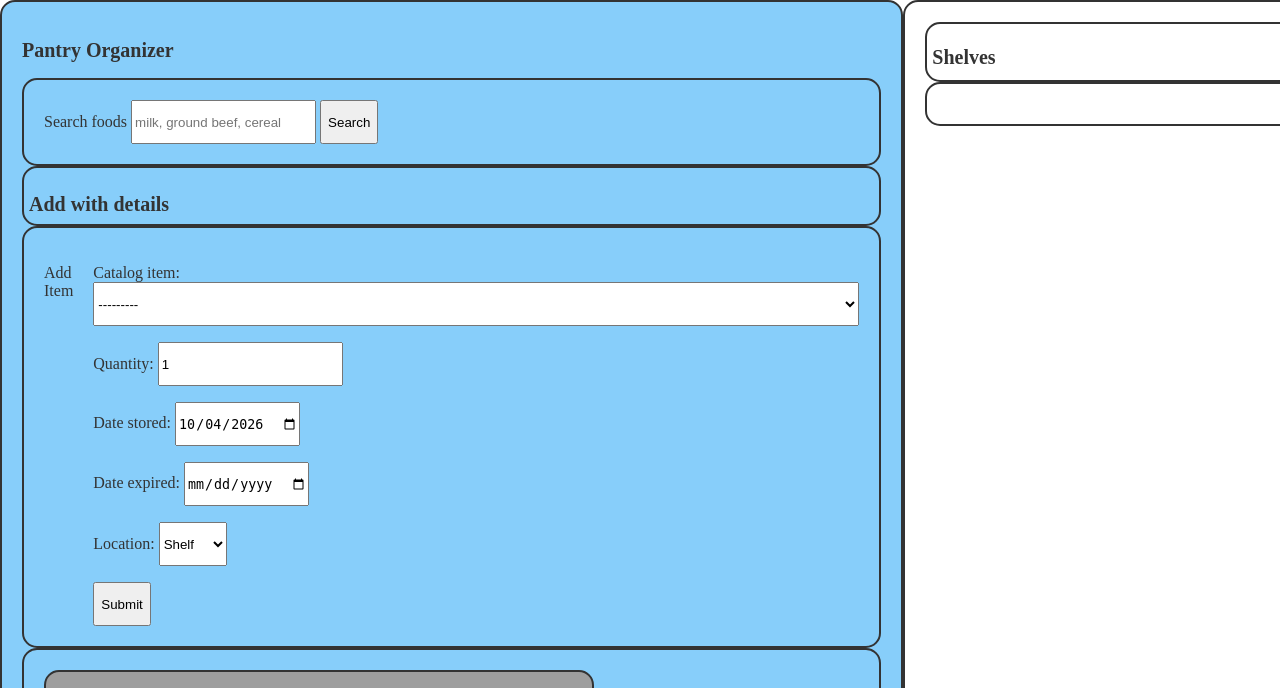
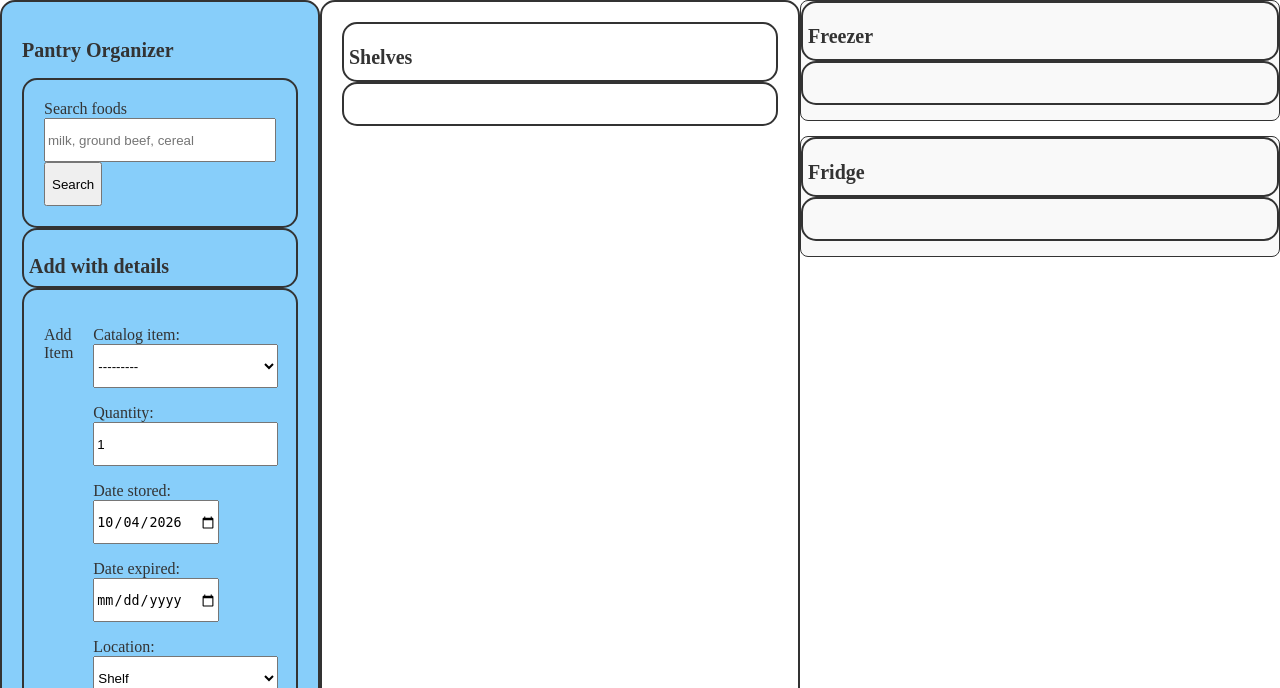
Before and after one commit to UCCS-CS4300-5300/group5-fall2026, a Django app: page / in a window 1280 px wide. Shown: the part 111-799 px from the top of the page. Run offline with Django 5.2, Linux system fonts and the light colour scheme; data comes from the database, SQL or seed files in the repository; data that the repository does not hold is empty; grey boxes are pictures that could not be loaded.

Commit message:
Finished the mobile layout and pantry item fixes

```diff
--- a/project/core/static/css/style.css
+++ b/project/core/static/css/style.css
@@ -175,11 +175,12 @@ Body Style
     height: calc(100vh - 80px);
     margin: 0;
     padding: 0;
-    overflow: hidden;
+    overflow-x: hidden;
 }
 
 .left-column {
     flex: 0 0 25%;
+    min-width: 0;
     background-color: var(--color-pantry);
     padding: var(--space-lg);
     border: 2px solid var(--color-border);
@@ -188,6 +189,7 @@ Body Style
 
 .middle-column {
     flex: 0 0 37.5%;
+    min-width: 0;
     padding: var(--space-lg);
     border: 2px solid var(--color-border);
     border-radius: var(--radius-large);
@@ -195,6 +197,7 @@ Body Style
 
 .right-column {
     flex: 0 0 37.5%;
+    min-width: 0;
     display: flex;
     flex-direction: column;
     gap: var(--space-md);
@@ -229,11 +232,10 @@ Body Style
     flex-wrap: wrap;
     gap: var(--space-md);
     padding: var(--space-lg);
-
     flex: 1 1 250px;
-
     min-height: 300px;
-    max-width: 550px;
+    width: 100%;
+    max-width: 100%;
     background-color: var(--color-pantry);
     border: 2px solid var(--color-border);
     border-radius: var(--radius-large);
@@ -255,12 +257,46 @@ Body Style
     display: flex;
     flex-direction: row;
     padding: var(--space-xs);
-
     width: 100%;
     max-height: 60px;
-
     border: 2px solid var(--color-border);
     border-radius: var(--radius-large);
+}
+
+/*
+~~~~~~~~~~~~~~~~~~~~~~~~~~~~~~~~~~~~~~~~~~~~~~~~~~~~~~~~~~~~~~~~~~~~~~~~~~~~~~~~
+Responsive Form and Column Sizing
+~~~~~~~~~~~~~~~~~~~~~~~~~~~~~~~~~~~~~~~~~~~~~~~~~~~~~~~~~~~~~~~~~~~~~~~~~~~~~~~~
+*/
+
+form {
+    max-width: 100%;
+}
+
+input,
+select,
+textarea {
+    max-width: 100%;
+}
+
+.left-column form {
+    width: 100%;
+}
+
+.left-column input[type="search"],
+.left-column select {
+    width: 100%;
+}
+
+.catalog-results {
+    width: 100%;
+    max-width: 100%;
+    padding-left: var(--space-lg);
+}
+
+.catalog-results li {
+    max-width: 100%;
+    overflow-wrap: anywhere;
 }
 
 /*
@@ -321,6 +357,15 @@ Mobile Layout
     .storage-panel {
         width: 100%;
     }
+
+    .pantry-box {
+        min-height: 200px;
+    }
+
+    .item-circle {
+        width: 130px;
+        max-width: 100%;
+    }
 }
 
 /*
```
Also changed, not shown: project/core/templates/core/partials/pantryItem.html (+44 -16 lines).
